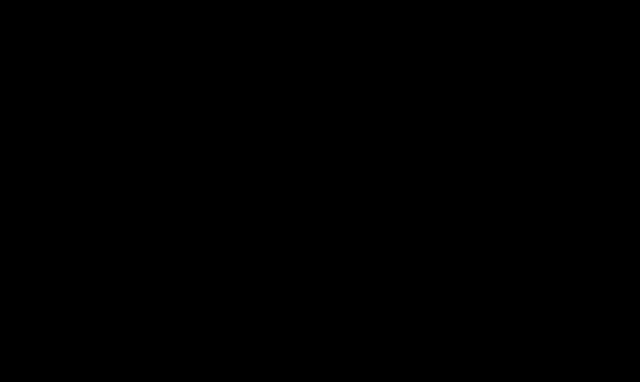
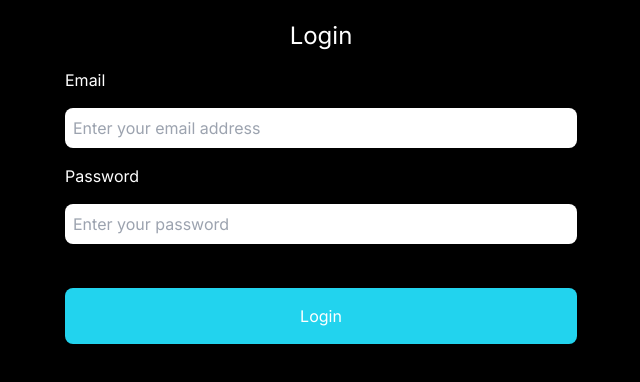
Before and after one commit to Bloom-Sayiorri/Nextjs-app, a Next.js app: page /login in a window 1280 px wide. Shown: the top 382 px of the page, without its empty margins (319-959 px from the left). Built offline with nearby package versions, Linux system fonts and the light colour scheme.

Commit message:
signup and login styling

```diff
--- a/src/app/login/page.tsx
+++ b/src/app/login/page.tsx
@@ -1,7 +1,46 @@
-export default function LoginPage() {
-    return (
-        <div>
-            <h1>Hello World!!</h1>
-        </div>
+"use client";
+import Link from 'next/link';
+import React from 'react';
+import {useRouter} from 'next/navigation';
+import {axios} from 'axios';
+
+export default function SignupPage() {
+    const [user, setUser] = React.useState({
+        email: "",
+        password: "",
+        username: "",
+    });
+
+    const onSignup = async () => {
+
+    };
+
+
+    return(
+        <div className='flex justify-center flex-col gap-4 mx-auto my-5 max-w-lg'>
+            <h1 className='text-center text-white text-2xl '>Login</h1>
+            <label htmlFor='email' className='text-white'>Email</label>
+            <input
+                id='email'
+                type='email'
+                placeholder='Enter your email address'
+                value={user.email}
+                className="rounded-lg border-radius p-2"
+                onChange={(e) => setUser({...user, email: e.target.value})}
+            />
+            <label htmlFor='password' className='text-white'>Password</label>
+            <input
+                id='password'
+                type='password'
+                placeholder='Enter your password'
+                value={user.password}
+                className="rounded-lg border-radius p-2 mb-7"
+                onChange={(e) => setUser({...user, password: e.target.value})}
+            />
+            <button className='rounded-lg text-white bg-cyan-400 p-4' onSubmit={(e) => {
+                e.preventDefault();
+            }}>Login</button>
+            <Link href='/signup'>Sign Up</Link>
+       </div>
     )
-}
+};
--- /dev/null
+++ b/src/app/profile/[id]/page.tsx
@@ -0,0 +1,8 @@
+export default function UserProfile({params}: any) {
+    return(
+        <div className='flex flex-col justify-center items-center min-h-screen py-2'>
+            <h1 className='text-white'>Profile</h1>
+            <p className=" text-white text-4xl">Profile Page <span className="p-2 rounded bg-orange-500 text-black">{params.id}</span></p>
+        </div>
+    )
+};
--- /dev/null
+++ b/src/app/profile/page.tsx
@@ -0,0 +1,9 @@
+export default function ProfilePage() {
+    return(
+        <div className='flex justify-center'>
+            <h1>Profile</h1>
+            <hr/>
+            <p>Profile Page</p>
+        </div>
+    )
+};
--- a/src/app/signup/page.tsx
+++ b/src/app/signup/page.tsx
@@ -17,7 +17,7 @@
 
 
     return(
-        <div className='flex justify-center flex-col gap-4'>
+        <div className='flex justify-center flex-col gap-4 mx-auto my-5 max-w-lg'>
             <h1 className='text-center text-white text-2xl '>Create Account</h1>
             <label htmlFor="username" className='text-white'>Username</label>
             <input
@@ -25,7 +25,7 @@
                 type='text'
                 placeholder='Enter your username'
                 value={user.username}
-                className="rounded-lg border-radius h-10 w-1/4 p-4"
+                className="rounded-lg border-radius p-2"
                 onChange={(e) => setUser({...user, username: e.target.value})}
             />
             <label htmlFor='email' className='text-white'>Email</label>
@@ -34,20 +34,22 @@
                 type='email'
                 placeholder='Enter your email address'
                 value={user.email}
+                className="rounded-lg border-radius p-2"
                 onChange={(e) => setUser({...user, email: e.target.value})}
             />
             <label htmlFor='password' className='text-white'>Password</label>
             <input
                 id='password'
                 type='password'
-                placeholder='Enter your password address'
+                placeholder='Enter your password'
                 value={user.password}
+                className="rounded-lg border-radius p-2 mb-7"
                 onChange={(e) => setUser({...user, password: e.target.value})}
             />
-            <button className='border-none rounded-lg p-4 text-white bg-cyan-400' onSubmit={(e) => {
+            <button className='rounded-lg border-none p-4 text-white bg-cyan-400' onSubmit={(e) => {
                 e.preventDefault();
-
             }}>Submit</button>
+            <Link href='/login'>Sign In</Link>
         </div>
     )
-}
+};
```
